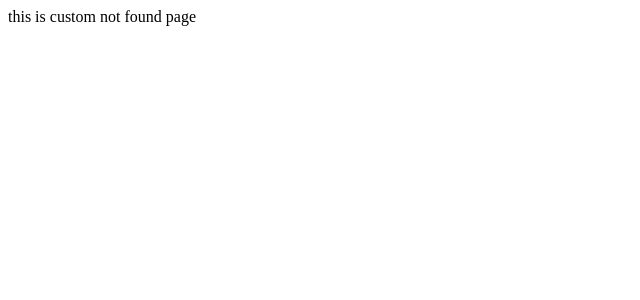
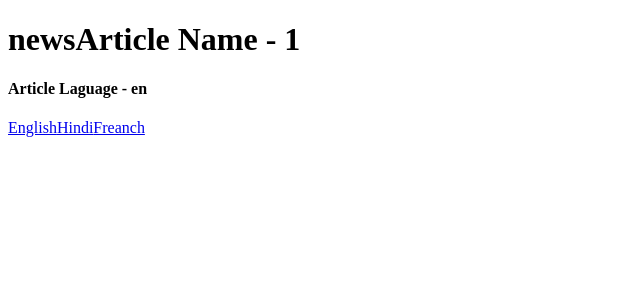
Before and after one commit to CodeshShubh/Learn_nextjs, a Next.js app: page /articles/1 in a window 1280 px wide. Before the commit this address had no page. Shown: the top 300 px of the page, without its empty margins (0-640 px from the left). Built offline with nearby package versions, Linux system fonts and the light colour scheme.

Commit message:
params and searchParams

```diff
--- /dev/null
+++ b/src/app/articles/[articleId]/page.tsx
@@ -0,0 +1,21 @@
+import Link from "next/link";
+
+export default async function newsArticles({ params, searchParams }: { params: Promise<{ articleId: string }>, searchParams: Promise<{ lang?: "en" | "hindi" | "fr" }> }) {
+
+       const {articleId} = await params;
+
+       const {lang = 'en'} = await searchParams; // initially
+
+    return (
+        <div>
+            <h1>newsArticle Name - {articleId}</h1>
+            <h4>Article Laguage - {lang}</h4>
+            <div>
+                <Link href={`/articles/${articleId}?lang=en`}>English</Link>
+                <Link href={`/articles/${articleId}?lang=hindi`}>Hindi</Link>
+                <Link href={`/articles/n${articleId}?lang=fr`}>Freanch</Link>
+            </div>
+        </div>
+    )
+
+}
--- a/src/app/layout.tsx
+++ b/src/app/layout.tsx
@@ -35,6 +35,7 @@ export default function registerLayout({children}: {children: React.ReactNode})
                             )
                          })
                      } */}
+
                     {children}
 
             </body>
```
